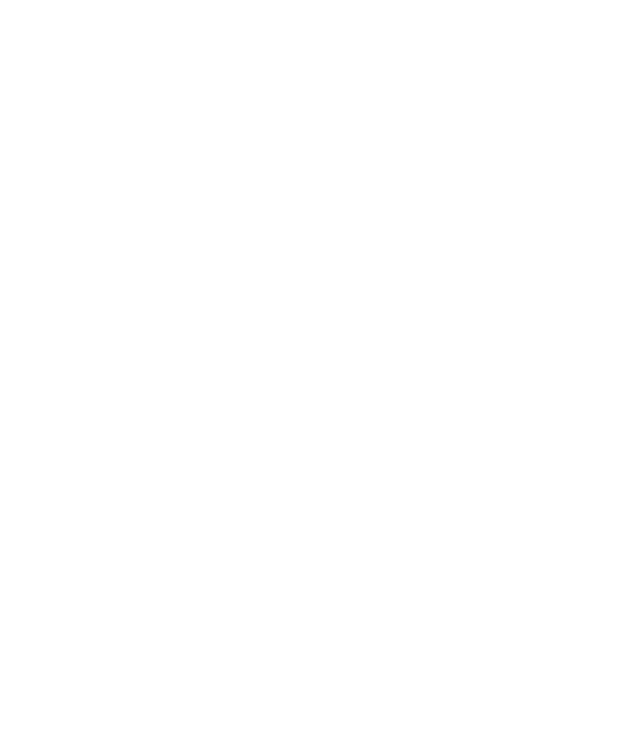
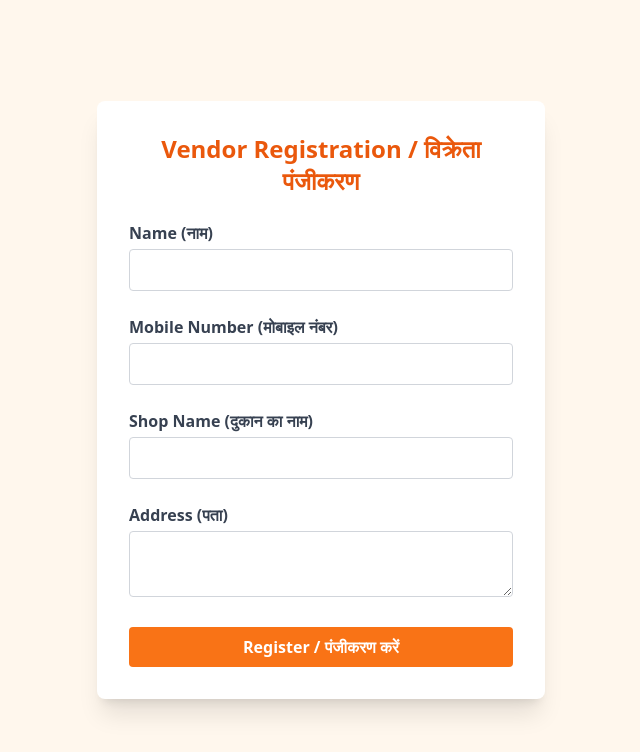
Before and after one commit to kn9annihilator/artisans-marketplace, a React (Create React App) app: page /register-vendor in a window 1280 px wide. Before the commit this address had no page. Shown: the top 752 px of the page, without its empty margins (319-959 px from the left). Built offline with nearby package versions, Linux system fonts and the light colour scheme.

Commit message:
Made vendor registration page with finest HCI

```diff
--- a/src/App.js
+++ b/src/App.js
@@ -6,6 +6,8 @@
 import CustomerPage from './pages/CustomerPage';
 import CartPage from './pages/CartPage';
 import LoginPage from './pages/LoginPage';
+import VendorRegister from './pages/VendorRegister';
+
 
 // import PaymentPage from './pages/PaymentPage'; // Not created yet
 // import Navbar from './components/Navbar'; // Not created yet
@@ -19,6 +21,8 @@
         <Route path="/customer" element={<CustomerPage />} />
         <Route path="/login" element={<LoginPage />} />
         <Route path="/cart" element={<CartPage />} />
+        <Route path="/register-vendor" element={<VendorRegister />} />
+
         {/* <Route path="/payment" element={<PaymentPage />} /> */}
       </Routes>
     </Router>
--- /dev/null
+++ b/src/pages/VendorRegister.jsx
@@ -0,0 +1,107 @@
+// src/pages/VendorRegister.jsx
+
+import React, { useState } from 'react';
+import { motion } from 'framer-motion';
+
+const VendorRegister = () => {
+  const [formData, setFormData] = useState({
+    name: '',
+    mobile: '',
+    shopName: '',
+    address: '',
+  });
+
+  const handleChange = (e) => {
+    setFormData((prev) => ({
+      ...prev,
+      [e.target.name]: e.target.value,
+    }));
+  };
+
+  const handleSubmit = (e) => {
+    e.preventDefault();
+    console.log("Vendor registered:", formData);
+    alert("पंजीकरण सफल हुआ! Registration successful!");
+  };
+
+  return (
+    <div className="flex items-center justify-center min-h-screen bg-orange-50 p-6">
+      <motion.form
+        onSubmit={handleSubmit}
+        initial={{ opacity: 0, y: 30 }}
+        animate={{ opacity: 1, y: 0 }}
+        className="w-full max-w-md bg-white shadow-xl rounded-lg p-8 space-y-6"
+      >
+        <h2 className="text-2xl font-bold text-center text-orange-600 mb-2">Vendor Registration / विक्रेता पंजीकरण</h2>
+
+        <div>
+          <label className="block mb-1 font-semibold text-gray-700">
+            Name (नाम)
+          </label>
+          <input
+            type="text"
+            name="name"
+            required
+            value={formData.name}
+            onChange={handleChange}
+            className="w-full px-4 py-2 border border-gray-300 rounded focus:ring-orange-400 focus:outline-none"
+          />
+        </div>
+
+        <div>
+          <label className="block mb-1 font-semibold text-gray-700">
+            Mobile Number (मोबाइल नंबर)
+          </label>
+          <input
+            type="tel"
+            name="mobile"
+            required
+            pattern="[0-9]{10}"
+            maxLength={10}
+            value={formData.mobile}
+            onChange={handleChange}
+            className="w-full px-4 py-2 border border-gray-300 rounded focus:ring-orange-400 focus:outline-none"
+          />
+        </div>
+
+        <div>
+          <label className="block mb-1 font-semibold text-gray-700">
+            Shop Name (दुकान का नाम)
+          </label>
+          <input
+            type="text"
+            name="shopName"
+            required
+            value={formData.shopName}
+            onChange={handleChange}
+            className="w-full px-4 py-2 border border-gray-300 rounded focus:ring-orange-400 focus:outline-none"
+          />
+        </div>
+
+        <div>
+          <label className="block mb-1 font-semibold text-gray-700">
+            Address (पता)
+          </label>
+          <textarea
+            name="address"
+            rows="2"
+            required
+            value={formData.address}
+            onChange={handleChange}
+            className="w-full px-4 py-2 border border-gray-300 rounded focus:ring-orange-400 focus:outline-none"
+          ></textarea>
+        </div>
+
+        <motion.button
+          whileTap={{ scale: 0.95 }}
+          type="submit"
+          className="w-full bg-orange-500 text-white font-semibold py-2 rounded hover:bg-orange-600 transition"
+        >
+          Register / पंजीकरण करें
+        </motion.button>
+      </motion.form>
+    </div>
+  );
+};
+
+export default VendorRegister;
```
